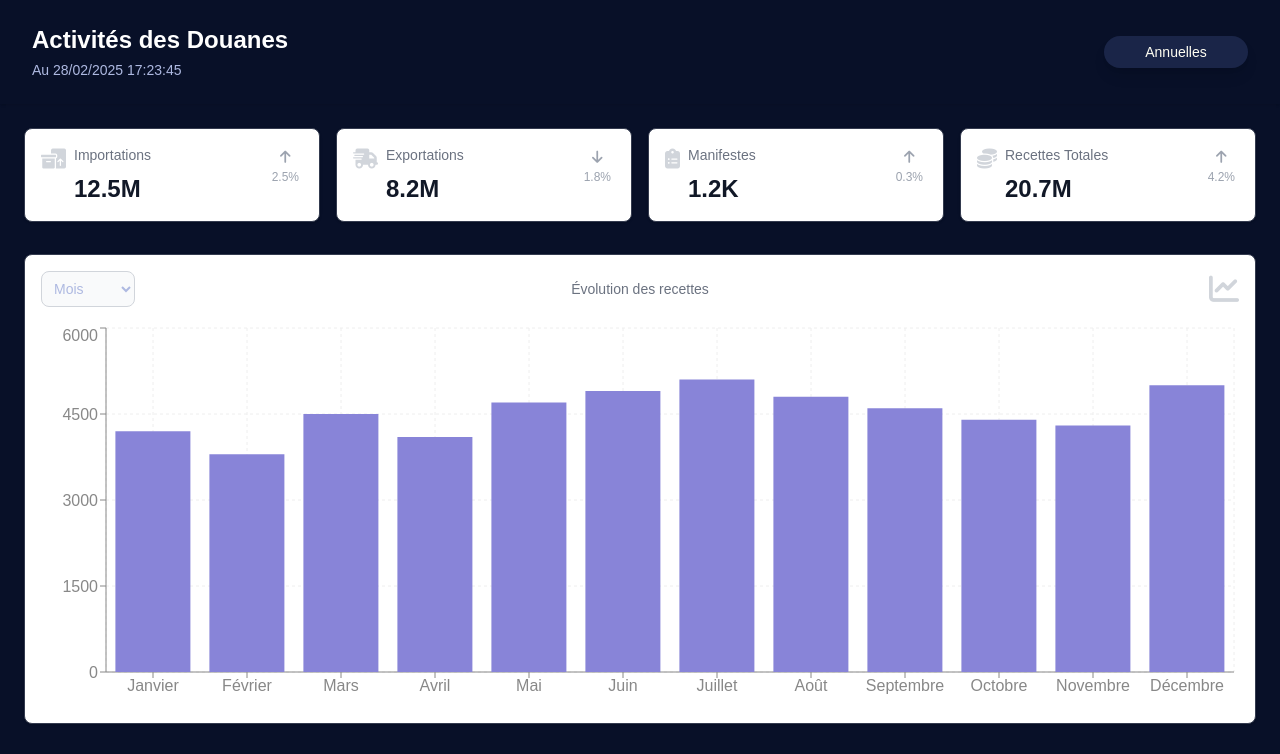
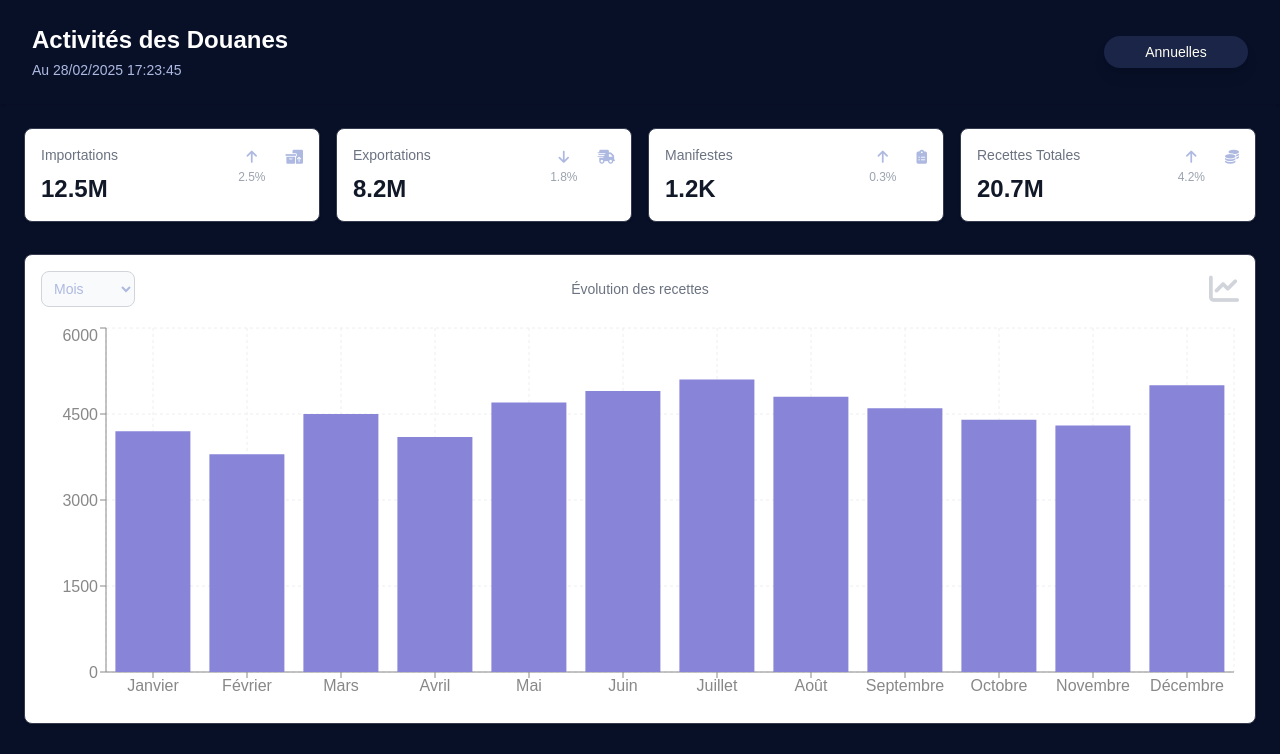
Before and after one commit to Kalixor/djib_2, a React (Vite) app: page / in a window 1280 px wide. Shown: the top 754 px of the page. Built offline with nearby package versions, Linux system fonts and the light colour scheme; a web font is replaced by a local one.

Commit message:
Initial commit from your app

```diff
--- a/src/components/KPI.jsx
+++ b/src/components/KPI.jsx
@@ -301,16 +301,7 @@ const KPI = ({ title, value, isActive, onClick }) => {
       : 'fas fa-arrow-down'
 
     return (
-      <div className="flex items-start w-full min-h-[60px]">
-        {/* Icône déplacée ici */}
-        <div className="mr-2">
-          <i className={`${getIcon()} text-xl ${
-            isActive
-              ? 'text-yellow-400'
-              : 'text-gray-300 dark:text-gray-600'
-          }`} />
-        </div>
-
+      <div className="flex justify-between items-start w-full min-h-[60px]">
         <div className="flex-1 space-y-2">
           <h3 className="text-sm font-medium text-gray-500 dark:text-card-text">
             {title}
@@ -322,13 +313,7 @@ const KPI = ({ title, value, isActive, onClick }) => {
 
         <div className="flex flex-col items-center justify-center mr-1">
           <div>
-            <i className={`${arrowClass} text-sm ${
-              isActive
-                ? variation.trend === 'up'
-                  ? 'text-green-500'
-                  : 'text-red-500'
-                : 'text-gray-400'
-            }`} />
+            <i className={`${arrowClass} text-sm text-card-text`} />
           </div>
           <span className={`text-xs ${
             isActive
@@ -339,6 +324,10 @@ const KPI = ({ title, value, isActive, onClick }) => {
           }`}>
             {variation.value}%
           </span>
+        </div>
+
+        <div className="ml-4">
+          <i className={`${getIcon()} text-sm text-card-text`} />
         </div>
       </div>
     )
```
